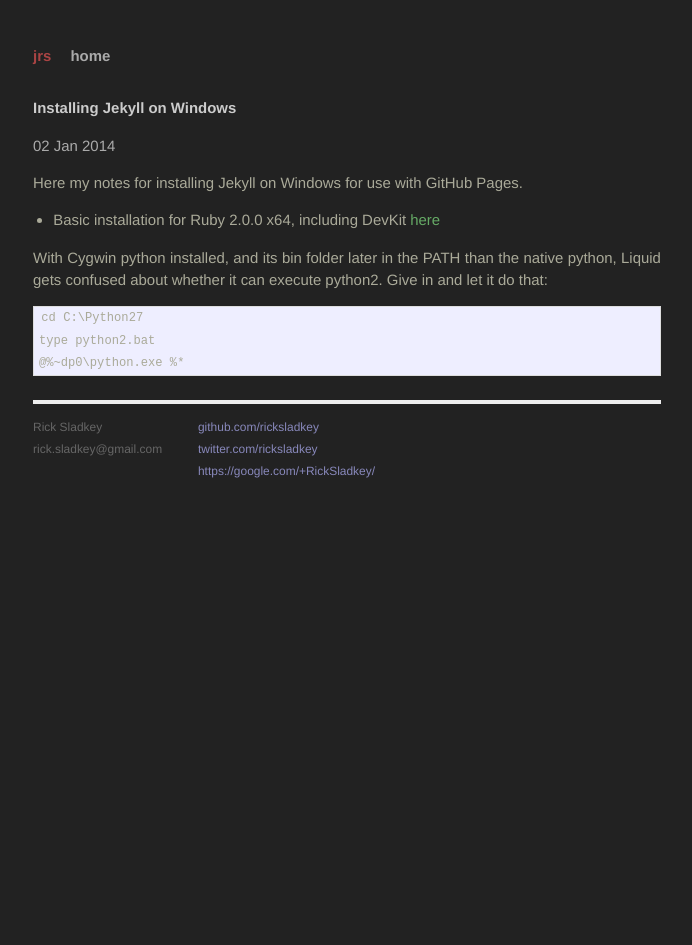
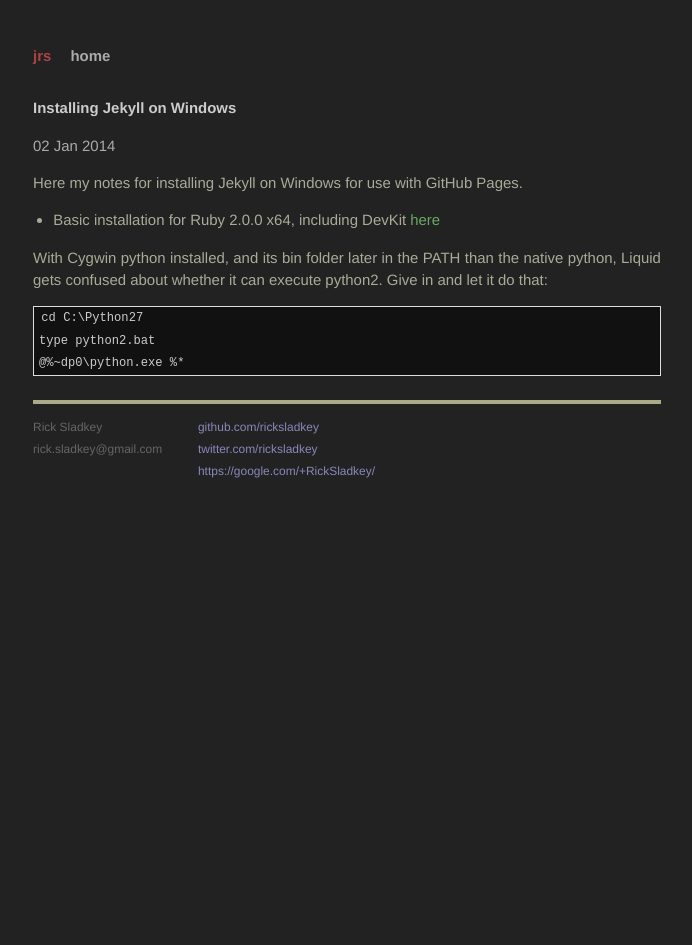
Before and after one commit to ricksladkey/ricksladkey.github.io, a Jekyll site: the page built from _posts/2014-01-02-new-site.md, in a window 1280 px wide. Shown: the whole page, without its empty margins (293-985 px from the left). Built offline with Jekyll 4.4.1, drawn with Linux system fonts in a browser that asks for light colours; Markdown is read by kramdown in place of the engine named in the settings.

Commit message:
Fix preformatted in theme.

```diff
--- a/css/main.css
+++ b/css/main.css
@@ -101,7 +101,7 @@
 .footer {
   font-size: 80%;
   color: #666;
-  border-top: 4px solid #eee;
+  border-top: 4px solid #aa8;
   margin-top: 2em;
   overflow: hidden;
 }
@@ -134,7 +134,7 @@
 /* standard */
 .post pre {
   border: 1px solid #ddd;
-  background-color: #eef;
+  background-color: #111;
   padding: 0 .4em;
 }
 
@@ -144,7 +144,8 @@
 
 .post code {
   border: 1px solid #ddd;
-  background-color: #eef;
+  background-color: #111;
+  color: #ccc;
   padding: 0 .2em;
 }
 
```
